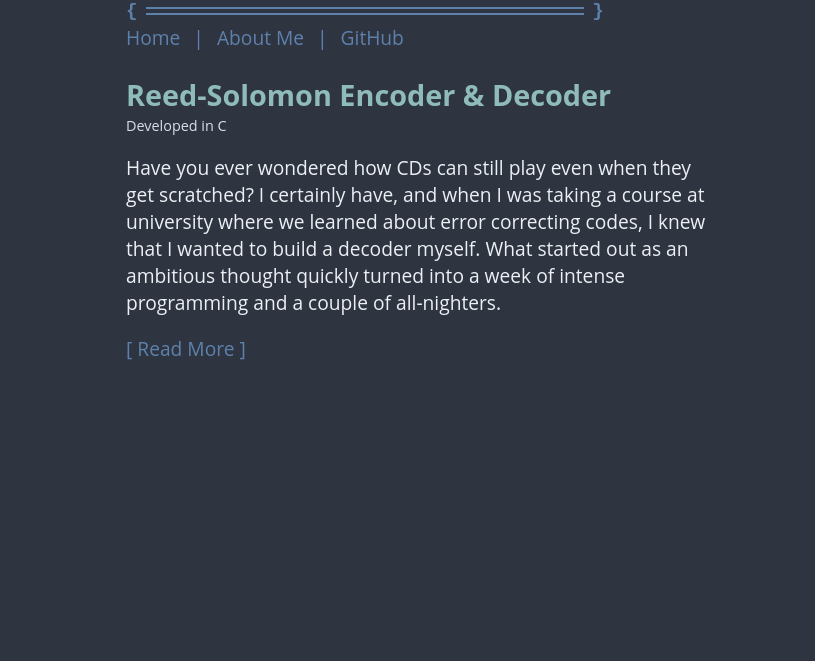
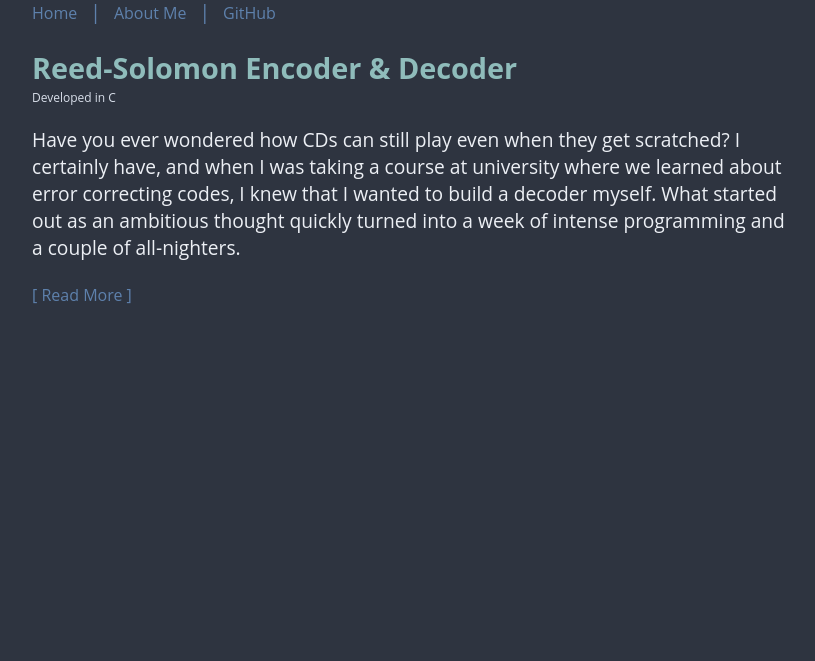
Before and after one commit to Sebastian-Francis-Taylor/website, a plain HTML site: page projects/projects.html in a window 1280 px wide. Shown: the part 139-800 px from the top of the page, without its empty margins (224-1039 px from the left). Drawn offline with nearby package versions, Linux system fonts and the light colour scheme; a web font is replaced by a local one.

Commit message:
removed shorthand and changes margin/padding

```diff
--- a/projects/projects.css
+++ b/projects/projects.css
@@ -5,13 +5,16 @@ body {
     background-color: var(--nord0);
     color: var(--nord6);
     font-family: 'Open Sans', 'Courier New';
-    padding: 10px 20px;
     margin: 1% auto 20px;
 }
 
 .blog {
-    padding: 10px 20px;
-    margin: 1% 25% 20px;
+    max-width: 48rem;
+    margin: 0 auto;
+    padding-top: 1%;
+    padding-bottom: 20px;
+    padding-right: min(25vw, 8%);
+    padding-left: min(25vw, 8%);
     font-size: 1.2em;
 }
 
@@ -21,16 +24,10 @@ code {
     border-radius: 3px;
 }
 
-@media (max-width: 800px) {
-    .blog {
-        margin-left: 1%;
-        margin-right: 1%;
-    }
-}
 
 .muted-text {
     color: var(--nord4);
-    font-size: 0.75em;
+    font-size: 0.75rem;
     margin-top: 2px;
     margin-bottom: 15px;
 }
@@ -45,7 +42,7 @@ code {
     justify-content: center;
     align-items: center;
     font-family: 'Blex Mono Nerd Font', monospace;
-    font-size: 1em;
+    font-size: 1rem;
     font-weight: 700;
     color: var(--nord10);
     gap: 8px;
@@ -65,7 +62,7 @@ h2 {
 }
 
 a {
-    font-size: 1em;
+    font-size: 1rem;
     color: var(--nord10);
     text-decoration: none;
 }
```
